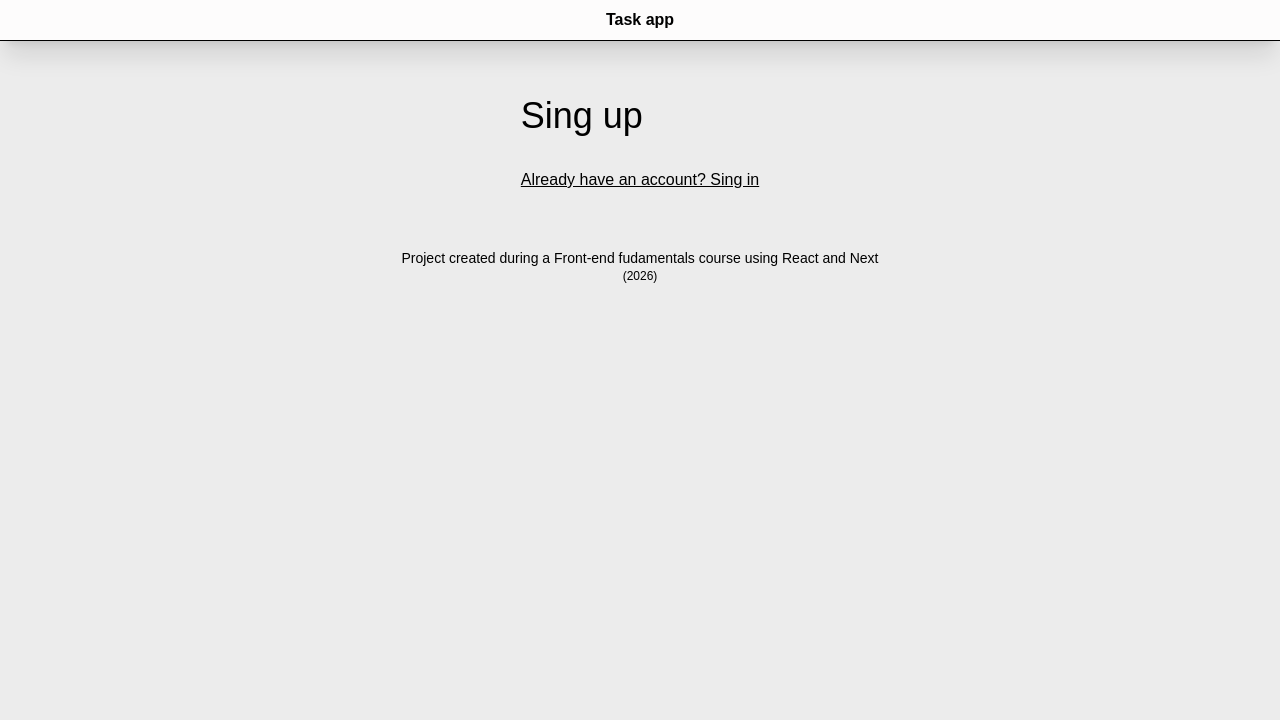
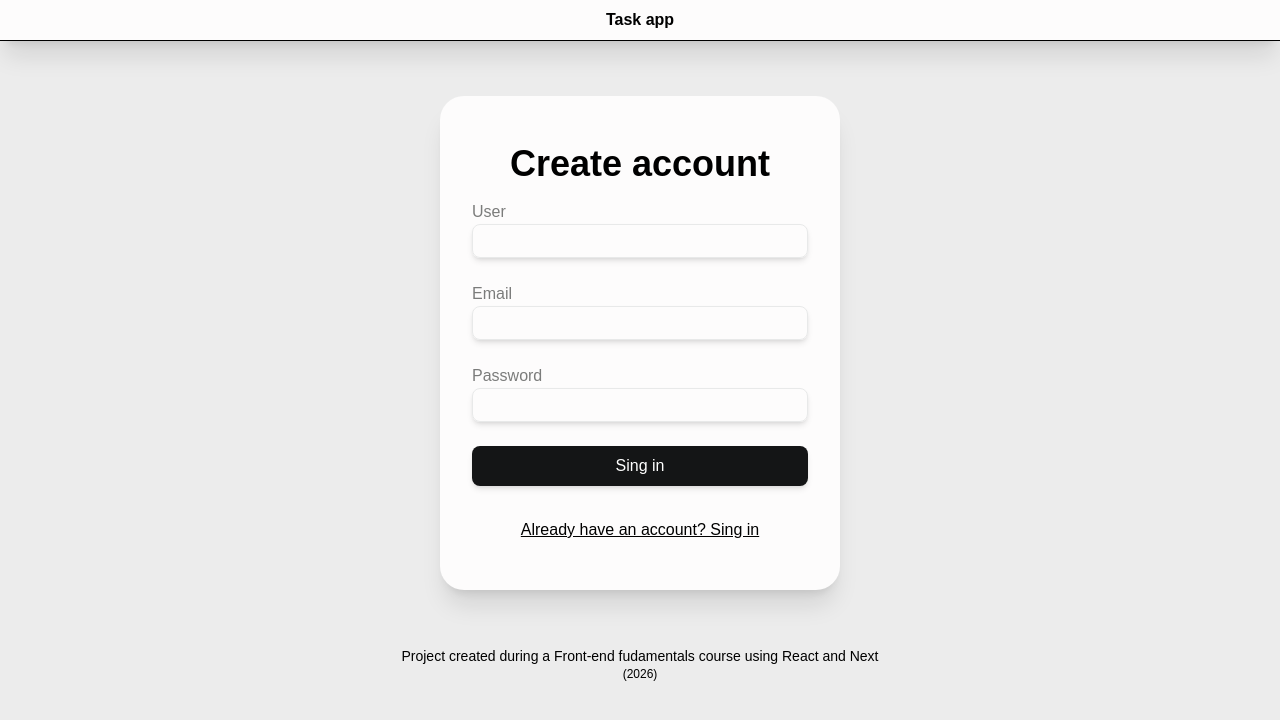
Before and after one commit to eduanlima/simple-task, a Next.js app: page /register in a window 1280 px wide. Shown: the top 720 px of the page. Built offline with nearby package versions, Linux system fonts and the light colour scheme.

Commit message:
feat: [wip] style modal login

```diff
--- a/app/register/page.tsx
+++ b/app/register/page.tsx
@@ -2,10 +2,42 @@ import Link from "next/link";
 
 export default function SingUp() {
   return (
-    <div className="grid gap-y-4">
-      <h1 className="text-4xl">Sing up</h1>
+    <div className="grid gap-y-4 px-8 min-w-100 py-12 bg-[#fdfcfc] rounded-3xl shadow-xl">
+      <h1 className="text-4xl text-center font-bold">Create account</h1>
+      <form className="grid gap-y-6">
+        <fieldset className="grid">
+          <label className="text-[#7b7c7b]" htmlFor="username">
+            User
+          </label>
+          <input
+            className="px-2 py-1 text-[#7b7c7b] border border-[#e8e9e9] hover:border-[#b1b2b2] focus:border-[#b1b2b2] outline-none shadow-md rounded-lg"
+            name="username"
+          ></input>
+        </fieldset>
+        <fieldset className="grid">
+          <label className="text-[#7b7c7b]" htmlFor="email">
+            Email
+          </label>
+          <input
+            className="px-2 py-1 text-[#7b7c7b] border border-[#e8e9e9] hover:border-[#b1b2b2] focus:border-[#b1b2b2] outline-none shadow-md rounded-lg"
+            name="email"
+          ></input>
+        </fieldset>
+        <fieldset className="grid">
+          <label className="text-[#7b7c7b]" htmlFor="password">
+            Password
+          </label>
+          <input
+            className="px-2 py-1 text-[#7b7c7b] border border-[#e8e9e9] hover:border-[#b1b2b2] focus:border-[#b1b2b2] outline-none shadow-md rounded-lg"
+            name="password"
+          ></input>
+        </fieldset>
+        <button className="py-2 bg-[#141516] text-white shadow-md cursor-pointer hover:shadow-none rounded-lg">Sing in</button>
+      </form>
       <div></div>
-      <Link className="text-center underline" href="/login">Already have an account? Sing in</Link>
+      <Link className="text-center underline" href="/login">
+        Already have an account? Sing in
+      </Link>
     </div>
   );
 }
```
